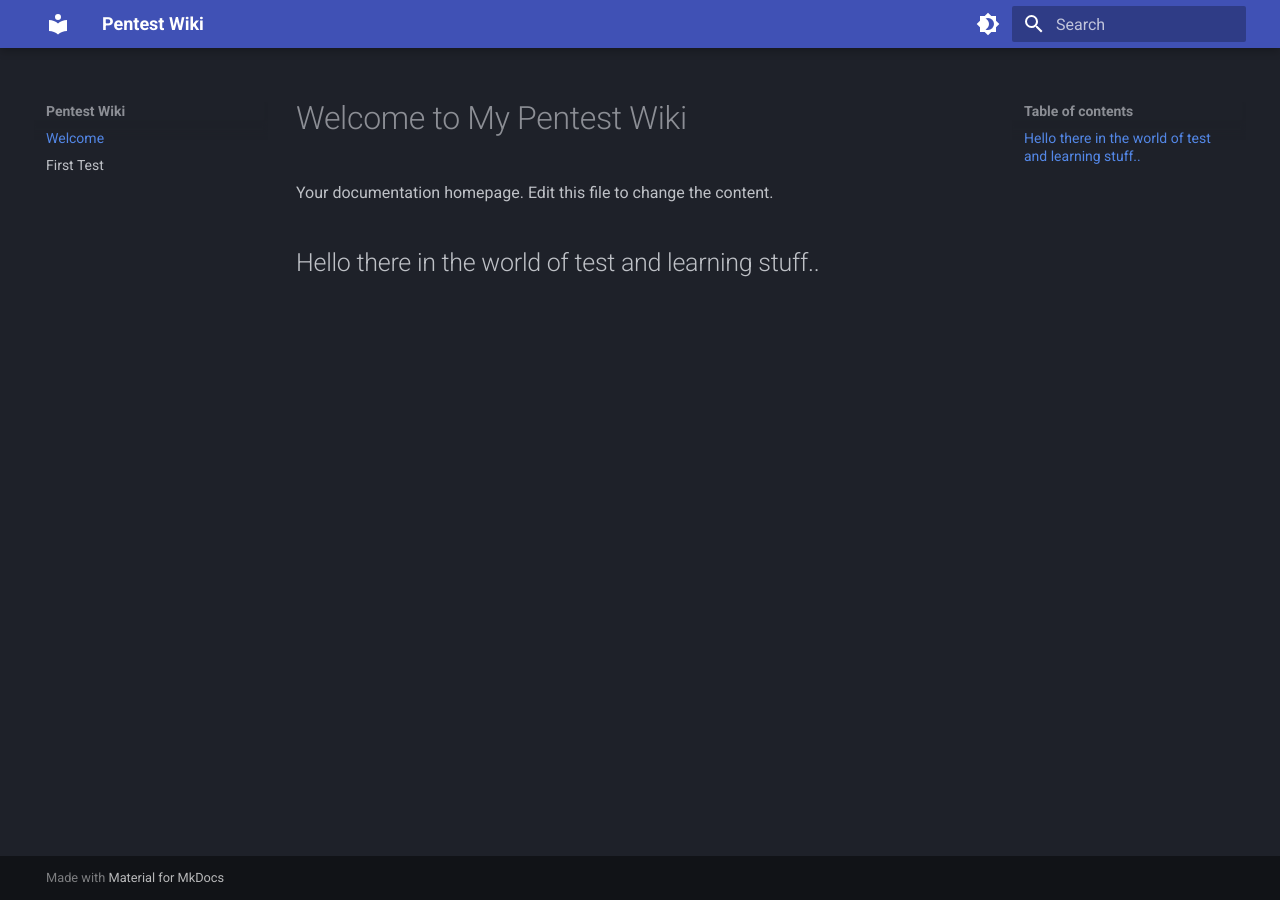
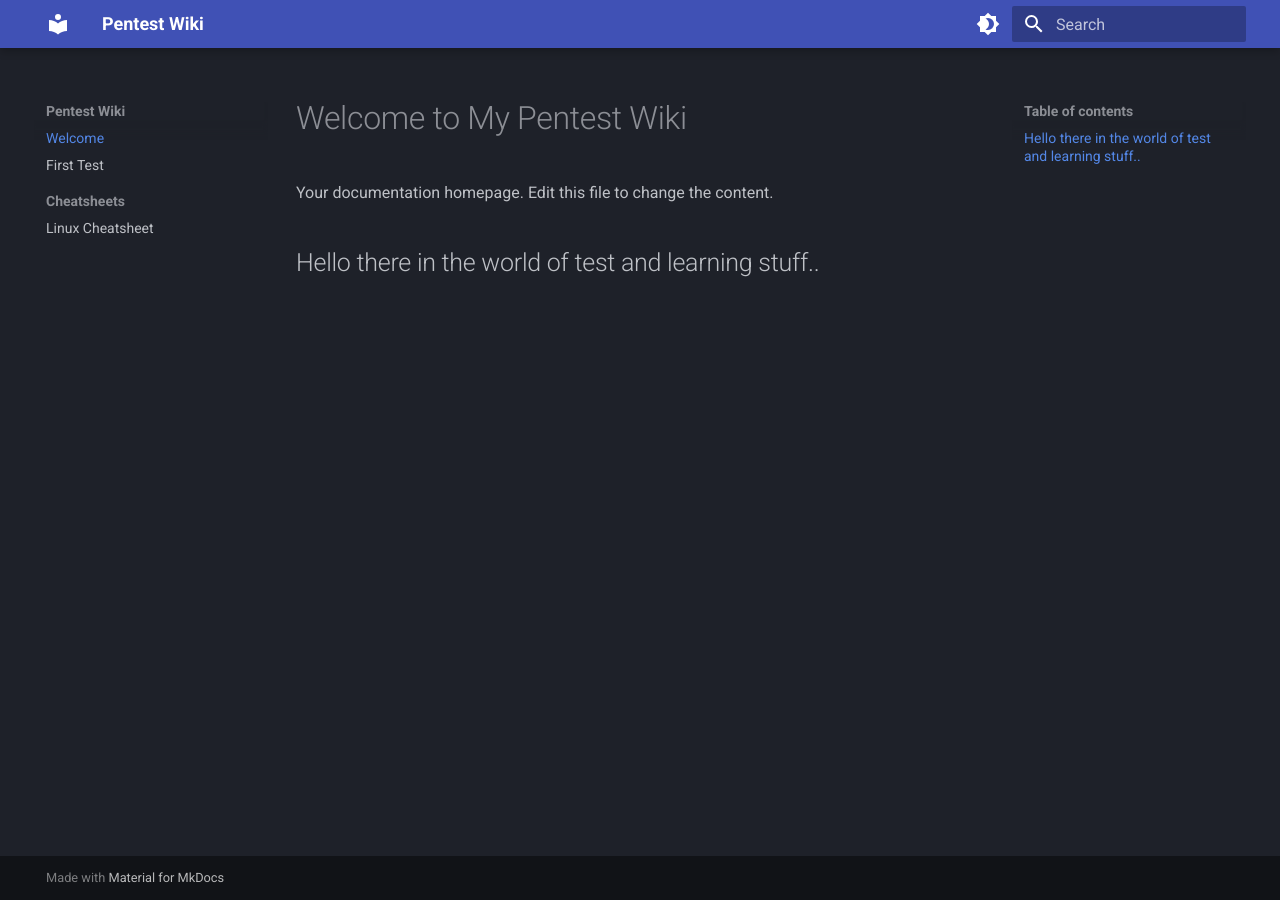
Before and after one commit to 0xmrx0/blog, an MkDocs documentation site: the page built from docs/index.md, in a window 1280 px wide. Built offline with MkDocs 1.6.1 and Material for MkDocs 9.7.7, drawn with Linux system fonts in a browser that asks for light colours.

Commit message:
Update mkdocs.yml

```diff
--- a/mkdocs.yml
+++ b/mkdocs.yml
@@ -25,3 +25,5 @@ markdown_extensions:
 nav:
   - Welcome: index.md
   - First Test: first-test.md
+  - Cheatsheets:
+    - Linux Cheatsheet: cheat/linux.md
```
